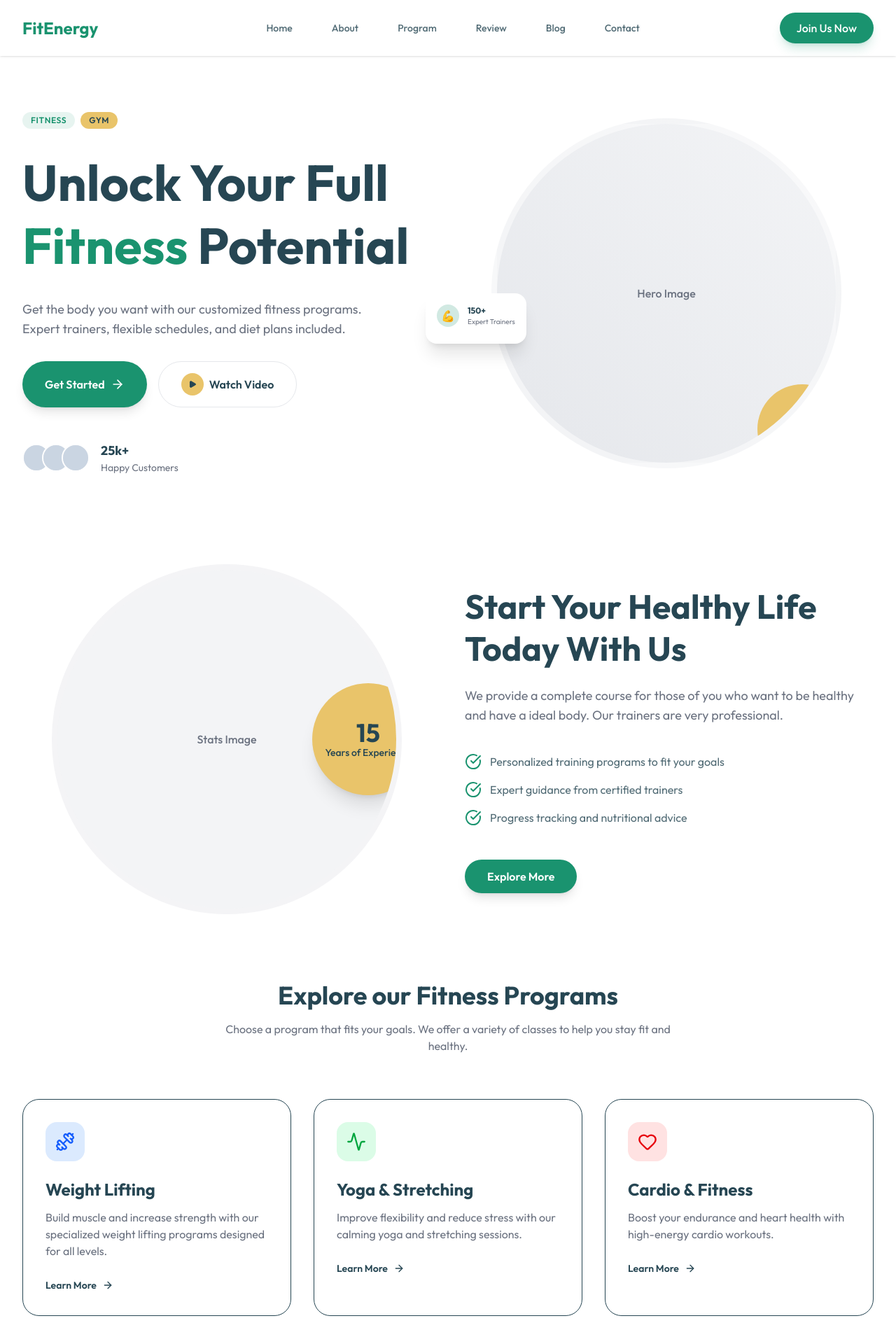
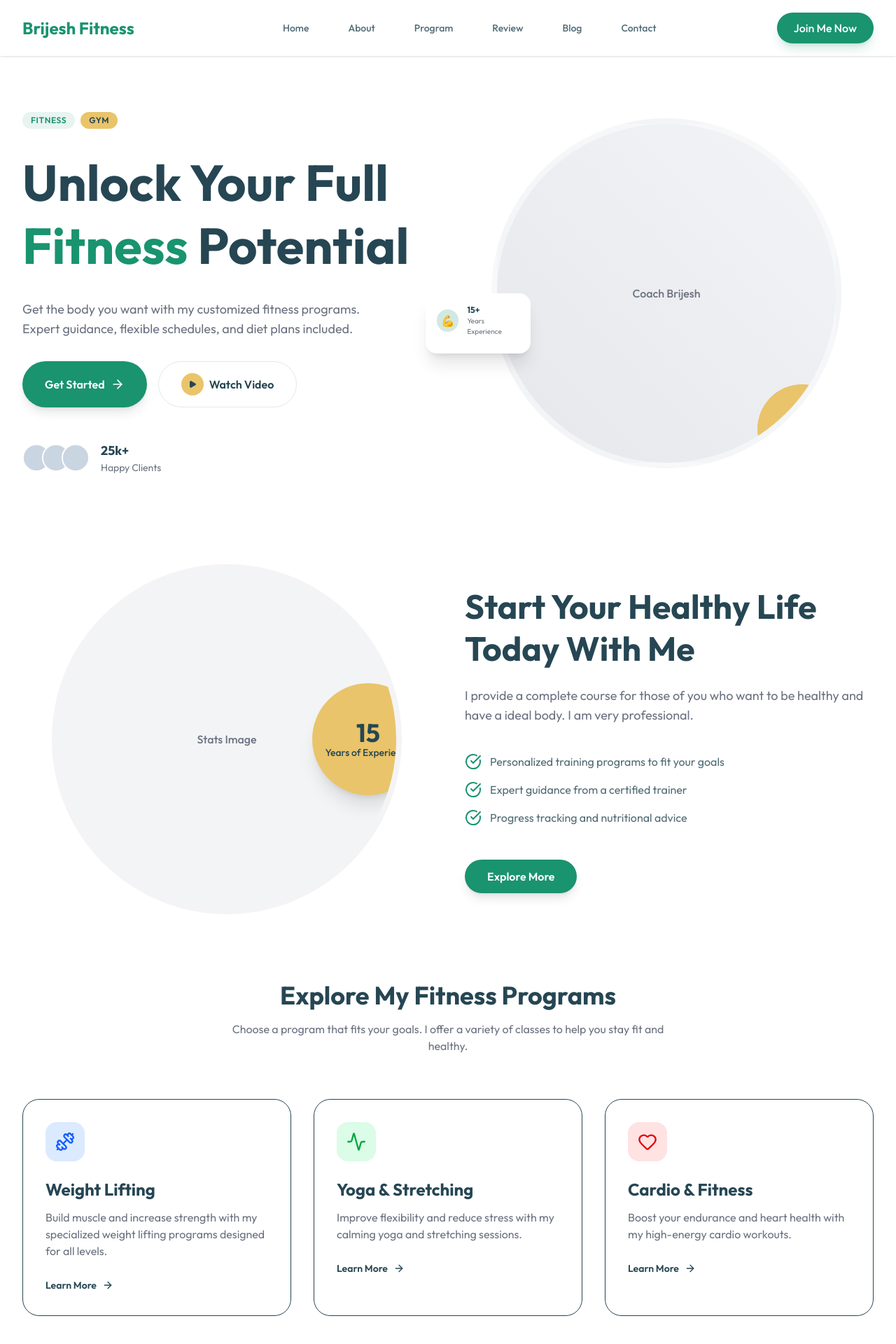
Before and after one commit to Fancible-Software/gym_trainer_landing_site, a Next.js app: page / in a window 1280 px wide. Shown: the top 1920 px of the page at 70% size. Built offline with nearby package versions, Linux system fonts and the light colour scheme.

Commit message:
Tailer for personal training

```diff
--- a/components/Contact.tsx
+++ b/components/Contact.tsx
@@ -20,7 +20,7 @@ export default function Contact() {
                         </div>
                         <div>
                             <h4 className="font-bold text-primary mb-1">Email</h4>
-                            <p>contact@fitenergy.com</p>
+                            <p>contact@brijesh.com</p>
                         </div>
                         <div>
                             <h4 className="font-bold text-primary mb-1">Phone</h4>
--- a/components/Features.tsx
+++ b/components/Features.tsx
@@ -10,7 +10,7 @@ export default function Features() {
                         Experience Balance, Strength, And Harmony
                     </h2>
                     <p className="text-lg text-muted-foreground">
-                        Our exercises are designed to help you find balance and harmony in your life. We focus on strength and flexibility.
+                        My exercises are designed to help you find balance and harmony in your life. I focus on strength and flexibility.
                     </p>
 
                     <div className="space-y-4">
--- a/components/Footer.tsx
+++ b/components/Footer.tsx
@@ -7,9 +7,9 @@ export default function Footer() {
             <div className="container mx-auto px-4 sm:px-6 lg:px-8">
                 <div className="grid md:grid-cols-4 gap-12">
                     <div className="space-y-4">
-                        <Link href="/" className="text-2xl font-bold text-primary">FitEnergy</Link>
+                        <Link href="/" className="text-2xl font-bold text-primary">Brijesh Fitness</Link>
                         <p className="text-muted-foreground">
-                            Unlock your full potential with our customized fitness programs.
+                            Unlock your full potential with my customized fitness programs.
                         </p>
                         <div className="flex gap-4">
                             <a href="#" className="w-10 h-10 rounded-full bg-secondary flex items-center justify-center text-secondary-foreground hover:bg-secondary/90 transition-colors">
--- a/components/Hero.tsx
+++ b/components/Hero.tsx
@@ -25,7 +25,7 @@ export default function Hero() {
                         </h1>
 
                         <p className="text-lg text-muted-foreground max-w-lg">
-                            Get the body you want with our customized fitness programs. Expert trainers, flexible schedules, and diet plans included.
+                            Get the body you want with my customized fitness programs. Expert guidance, flexible schedules, and diet plans included.
                         </p>
 
                         <div className="flex flex-wrap gap-4">
@@ -52,7 +52,7 @@ export default function Hero() {
                             </div>
                             <div>
                                 <p className="font-bold text-lg">25k+</p>
-                                <p className="text-sm text-muted-foreground">Happy Customers</p>
+                                <p className="text-sm text-muted-foreground">Happy Clients</p>
                             </div>
                         </div>
                     </div>
@@ -62,7 +62,7 @@ export default function Hero() {
                         <div className="relative z-10 mx-auto w-full max-w-[500px] aspect-square">
                             {/* Main circle image placeholder */}
                             <div className="w-full h-full rounded-full bg-gradient-to-tr from-gray-200 to-gray-100 overflow-hidden border-8 border-white/50 relative">
-                                <div className="absolute inset-0 flex items-center justify-center text-muted-foreground font-medium">Hero Image</div>
+                                <div className="absolute inset-0 flex items-center justify-center text-muted-foreground font-medium">Coach Brijesh</div>
                                 {/* Decorative ring */}
                                 <div className="absolute -bottom-4 -right-4 w-32 h-32 bg-secondary rounded-full flex items-center justify-center text-secondary-foreground p-4 text-center text-xs font-bold leading-tight">
                                     Start Your Healthy Life
@@ -75,8 +75,8 @@ export default function Hero() {
                             <div className="flex items-center gap-3 mb-2">
                                 <div className="w-8 h-8 rounded-full bg-primary/20 flex items-center justify-center text-primary">💪</div>
                                 <div>
-                                    <p className="text-xs font-bold">150+</p>
-                                    <p className="text-[10px] text-muted-foreground">Expert Trainers</p>
+                                    <p className="text-xs font-bold">15+</p>
+                                    <p className="text-[10px] text-muted-foreground">Years Experience</p>
                                 </div>
                             </div>
                         </div>
--- a/components/MidBanner.tsx
+++ b/components/MidBanner.tsx
@@ -9,7 +9,7 @@ export default function MidBanner() {
                         Find Harmony In Body And Mind
                     </h2>
                     <p className="text-lg text-muted-foreground">
-                        Through our exercises, you will find harmony in your body and mind. We focus on mental health as well as physical health.
+                        Through my exercises, you will find harmony in your body and mind. I focus on mental health as well as physical health.
                     </p>
                     <Button variant="primary" size="lg">
                         Personal Training
--- a/components/Navbar.tsx
+++ b/components/Navbar.tsx
@@ -21,9 +21,8 @@ export default function Navbar() {
         <nav className="fixed top-0 left-0 right-0 z-50 bg-background/80 backdrop-blur-md shadow-sm">
             <div className="container mx-auto px-4 sm:px-6 lg:px-8">
                 <div className="flex items-center justify-between h-20">
-                    {/* Logo */}
                     <Link href="/" className="flex-shrink-0">
-                        <span className="text-2xl font-bold text-primary">FitEnergy</span>
+                        <span className="text-2xl font-bold text-primary">Brijesh Fitness</span>
                     </Link>
 
                     {/* Desktop Menu */}
@@ -44,7 +43,7 @@ export default function Navbar() {
                     {/* Join Now Button (Desktop) */}
                     <div className="hidden md:block">
                         <button className="bg-primary hover:bg-primary/90 text-primary-foreground px-6 py-2.5 rounded-full font-medium transition-all shadow-lg shadow-primary/20">
-                            Join Us Now
+                            Join Me Now
                         </button>
                     </div>
 
--- a/components/Pricing.tsx
+++ b/components/Pricing.tsx
@@ -26,7 +26,7 @@ export default function Pricing() {
     return (
         <section className="container mx-auto px-4 sm:px-6 lg:px-8">
             <div className="text-center mb-16">
-                <h2 className="text-4xl font-bold mb-4">Check Out Our Packages</h2>
+                <h2 className="text-4xl font-bold mb-4">Check Out My Packages</h2>
                 <p className="text-muted-foreground max-w-2xl mx-auto">
                     Choose the package that suits your needs.
                 </p>
--- a/components/Programs.tsx
+++ b/components/Programs.tsx
@@ -5,19 +5,19 @@ import { ArrowRight } from "lucide-react";
 const programs = [
     {
         title: "Weight Lifting",
-        description: "Build muscle and increase strength with our specialized weight lifting programs designed for all levels.",
+        description: "Build muscle and increase strength with my specialized weight lifting programs designed for all levels.",
         icon: Dumbbell,
         color: "bg-blue-100 text-blue-600",
     },
     {
         title: "Yoga & Stretching",
-        description: "Improve flexibility and reduce stress with our calming yoga and stretching sessions.",
+        description: "Improve flexibility and reduce stress with my calming yoga and stretching sessions.",
         icon: Activity, // Placeholder, maybe use a better icon if available
         color: "bg-green-100 text-green-600",
     },
     {
         title: "Cardio & Fitness",
-        description: "Boost your endurance and heart health with high-energy cardio workouts.",
+        description: "Boost your endurance and heart health with my high-energy cardio workouts.",
         icon: Heart,
         color: "bg-red-100 text-red-600",
     },
@@ -27,9 +27,9 @@ export default function Programs() {
     return (
         <section id="program" className="container mx-auto px-4 sm:px-6 lg:px-8">
             <div className="text-center max-w-2xl mx-auto mb-16">
-                <h2 className="text-4xl font-bold mb-4">Explore our Fitness Programs</h2>
+                <h2 className="text-4xl font-bold mb-4">Explore My Fitness Programs</h2>
                 <p className="text-muted-foreground">
-                    Choose a program that fits your goals. We offer a variety of classes to help you stay fit and healthy.
+                    Choose a program that fits your goals. I offer a variety of classes to help you stay fit and healthy.
                 </p>
             </div>
 
--- a/components/StatsIntro.tsx
+++ b/components/StatsIntro.tsx
@@ -20,16 +20,16 @@ export default function StatsIntro() {
                 {/* Text Side */}
                 <div className="space-y-6">
                     <h2 className="text-4xl lg:text-5xl font-bold leading-tight">
-                        Start Your Healthy Life Today With Us
+                        Start Your Healthy Life Today With Me
                     </h2>
                     <p className="text-lg text-muted-foreground">
-                        We provide a complete course for those of you who want to be healthy and have a ideal body. Our trainers are very professional.
+                        I provide a complete course for those of you who want to be healthy and have a ideal body. I am very professional.
                     </p>
 
                     <ul className="space-y-4 pt-4">
                         {[
                             "Personalized training programs to fit your goals",
-                            "Expert guidance from certified trainers",
+                            "Expert guidance from a certified trainer",
                             "Progress tracking and nutritional advice"
                         ].map((item, index) => (
                             <li key={index} className="flex items-start gap-3">
--- a/components/Testimonials.tsx
+++ b/components/Testimonials.tsx
@@ -4,9 +4,9 @@ export default function Testimonials() {
     return (
         <section className="container mx-auto px-4 sm:px-6 lg:px-8">
             <div className="text-center mb-16">
-                <h2 className="text-4xl font-bold mb-4">What Our Customer Says</h2>
+                <h2 className="text-4xl font-bold mb-4">What My Clients Say</h2>
                 <p className="text-muted-foreground max-w-2xl mx-auto">
-                    Read what our customers say about us.
+                    Read what my clients say about me.
                 </p>
             </div>
 
@@ -28,7 +28,7 @@ export default function Testimonials() {
                         ))}
                     </div>
                     <p className="text-2xl font-medium italic leading-relaxed">
-                        "This gym is amazing! The trainers are very professional and helpful. I've achieved my fitness goals thanks to them."
+                        "Coach Brijesh is amazing! He is very professional and helpful. I've achieved my fitness goals thanks to his guidance."
                     </p>
                     <div>
                         <h4 className="text-xl font-bold">John Doe</h4>
--- a/components/Trainers.tsx
+++ b/components/Trainers.tsx
@@ -2,27 +2,42 @@ export default function Trainers() {
     return (
         <section className="container mx-auto px-4 sm:px-6 lg:px-8">
             <div className="text-center mb-16">
-                <h2 className="text-4xl font-bold mb-4">Our Best Trainers</h2>
+                <h2 className="text-4xl font-bold mb-4">Meet Coach Brijesh</h2>
                 <p className="text-muted-foreground max-w-2xl mx-auto">
-                    Meet our professional trainers.
+                    Your partner in this fitness journey.
                 </p>
             </div>
 
-            <div className="grid md:grid-cols-3 gap-8">
-                {[
-                    { name: "John Doe", role: "Fitness Trainer" },
-                    { name: "Jane Smith", role: "Yoga Instructor" },
-                    { name: "Mike Johnson", role: "Body Building" },
-                ].map((trainer, i) => (
-                    <div key={i} className="group relative overflow-hidden rounded-3xl aspect-[3/4] bg-muted">
-                        <div className="absolute inset-0 flex items-center justify-center text-muted-foreground">Trainer {i + 1}</div>
+            <div className="max-w-4xl mx-auto grid md:grid-cols-2 gap-12 items-center">
+                <div className="group relative overflow-hidden rounded-3xl aspect-[3/4] bg-muted shadow-2xl">
+                    <div className="absolute inset-0 flex items-center justify-center text-muted-foreground">Brijesh's Photo</div>
 
-                        <div className="absolute bottom-0 left-0 right-0 p-6 bg-gradient-to-t from-black/80 to-transparent text-white translate-y-full group-hover:translate-y-0 transition-transform">
-                            <h3 className="text-xl font-bold">{trainer.name}</h3>
-                            <p className="text-white/80">{trainer.role}</p>
+                    <div className="absolute bottom-0 left-0 right-0 p-6 bg-gradient-to-t from-black/80 to-transparent text-white">
+                        <h3 className="text-2xl font-bold">Brijesh</h3>
+                        <p className="text-white/80 font-medium">Head Coach & Founder</p>
+                    </div>
+                </div>
+
+                <div className="space-y-6">
+                    <h3 className="text-3xl font-bold">Professional Trainer Since 2010</h3>
+                    <p className="text-lg text-muted-foreground">
+                        "I believe that fitness is not just about the body, but also about the mind. My mission is to help you unlock your true potential and live a healthier, happier life."
+                    </p>
+                    <div className="space-y-4">
+                        <div>
+                            <h4 className="font-bold text-lg">Certifications</h4>
+                            <ul className="list-disc list-inside text-muted-foreground">
+                                <li>Certified Personal Trainer (NASM)</li>
+                                <li>Nutrition Specialist</li>
+                                <li>Strength & Conditioning Coach</li>
+                            </ul>
+                        </div>
+                        <div>
+                            <h4 className="font-bold text-lg">Specializations</h4>
+                            <p className="text-muted-foreground">Weight Loss, Muscle Building, Functional Training</p>
                         </div>
                     </div>
-                ))}
+                </div>
             </div>
         </section>
     );
--- a/components/WhyChooseUs.tsx
+++ b/components/WhyChooseUs.tsx
@@ -4,9 +4,9 @@ export default function WhyChooseUs() {
     return (
         <section className="container mx-auto px-4 sm:px-6 lg:px-8">
             <div className="text-center mb-16">
-                <h2 className="text-4xl font-bold mb-4">Why Should People Choose Us</h2>
+                <h2 className="text-4xl font-bold mb-4">Why Should You Choose Me</h2>
                 <p className="text-muted-foreground max-w-2xl mx-auto">
-                    We have a lot of features that make us the best choice for you.
+                    I have a lot of features that make me the best choice for you.
                 </p>
             </div>
 
@@ -18,8 +18,8 @@ export default function WhyChooseUs() {
 
                         {/* Floating badge */}
                         <div className="absolute top-1/4 -right-4 bg-secondary text-secondary-foreground px-6 py-4 rounded-xl shadow-xl z-20">
-                            <span className="text-xl font-bold block">150+</span>
-                            <span className="text-xs font-medium uppercase tracking-wider">Expert Trainers</span>
+                            <span className="text-xl font-bold block">15+</span>
+                            <span className="text-xs font-medium uppercase tracking-wider">Years Experience</span>
                         </div>
                     </div>
                 </div>
@@ -29,17 +29,17 @@ export default function WhyChooseUs() {
                     {[
                         {
                             title: "Personal Training",
-                            desc: "Our trainers are ready to help you achieve your goals.",
+                            desc: "I am ready to help you achieve your goals.",
                             icon: UserCheck
                         },
                         {
-                            title: "Expert Teams",
-                            desc: "We have a team of experts who are ready to help you.",
+                            title: "Expert Guidance",
+                            desc: "I have years of experience helping clients like you.",
                             icon: CheckCircle2
                         },
                         {
                             title: "Affordable Price",
-                            desc: "We offer affordable prices for everyone.",
+                            desc: "I offer affordable prices for everyone.",
                             icon: ShieldCheck
                         }
                     ].map((item, index) => (
```
